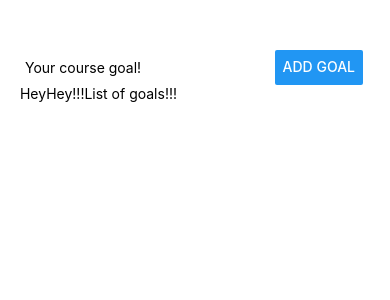
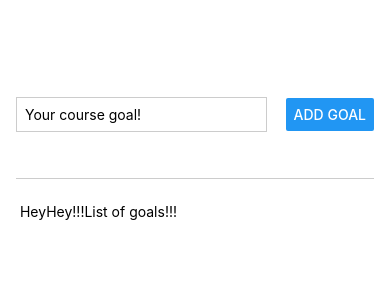
Before and after one commit to i-am-garden/RNCourse, a React Native app: screen / in a window 390 px wide. Shown: the top 300 px of the page. Built offline with nearby package versions, Linux system fonts and the light colour scheme.

Commit message:
21강 KJW

```diff
--- a/App.js
+++ b/App.js
@@ -7,7 +7,7 @@
         <TextInput style={styles.textInput} placeholder='Your course goal!' />
         <Button style={{flex: 1}} title ='Add Goal'/>
       </View>
-      <View>
+      <View style={styles.goalsContainer}>
         <Text> HeyHey!!!List of goals!!! </Text>
       </View>
     </View>
@@ -16,19 +16,29 @@
 
 const styles = StyleSheet.create({
   appContainer: {
+    flex: 1,
     paddingTop : 50,
     paddingHorizontal: 16,
     flexDirection: 'column',
     justifyContent: 'space-between'
   },
   inputContainer: {
-    flexDirection: 'row'
+    flex : 1,
+    flexDirection: 'row',
+    justifyContent: 'space-between',
+    alignItems: 'center',
+    marginBottom: 24,
+    borderBottomWidth: 1,
+    borderBottomColor: '#cccccc'
   },
   textInput: {
     borderWidth: 1,
-    borderColor: '#ffffff',
+    borderColor: '#cccccc',
     width: "70%",
     marginRight: 8,
     padding: 8,
+  },
+  goalsContainer: {
+    flex: 5
   }
 });
--- a/package.json
+++ b/package.json
@@ -12,7 +12,7 @@
     "expo": "~46.0.9",
     "expo-status-bar": "~1.4.0",
     "react": "18.0.0",
-    "react-native": "0.69.4"
+    "react-native": "0.69.5"
   },
   "devDependencies": {
     "@babel/core": "^7.12.9",
```
Also changed, not shown: 1 other file (tests, documents, lock files or other folders).
